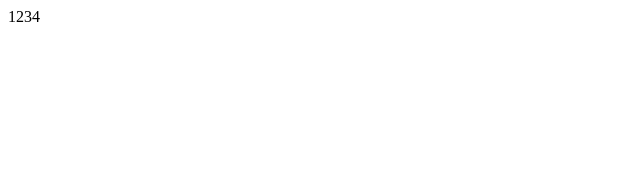
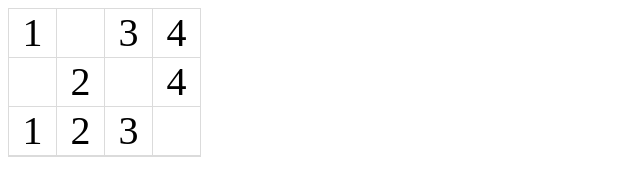
Before and after one commit to helenen/sudoku, a plain HTML site: page index.html in a window 1280 px wide. Shown: the whole page, without its empty margins (0-640 px from the left). Drawn offline with Linux system fonts and the light colour scheme.

Commit message:
grid sudoku

```diff
--- a/index.css
+++ b/index.css
@@ -1,12 +1,19 @@
-.container {
-  height: 100%;
-  width: 100%;
-  /* grid-template-columns: 100px 50px 100px;
-  grid-template-rows: 80px auto 80px;
-  grid-column-gap: 10px;
-  grid-row-gap: 15px; */
+table{
+  border: 1px solid #DBDBDB;
+  border-right: 0px;
 }
-.square {
-  display: flex;
-  flex-flow: row;
+tbody{
+  display: table-row-group;/* */
+  vertical-align: middle;
+  border-color: inherit;
 }
+td{
+  width: 47px;
+  height: 49px;
+  border-bottom: 1px solid #DBDBDB;
+  border-right: 1px solid #DBDBDB;
+  line-height: 30px;
+  font-size: 250%;
+  text-align: center;
+  vertical-align: middl
+}
--- a/index.html
+++ b/index.html
@@ -4,14 +4,28 @@
   </head>
   <link rel="stylesheet" type="text/css" href="index.css" />
   <body>
-    <div class="container">
-      <div class="square">
-        <div class="box">1</div>
-        <div class="box">2</div>
-        <div class="box">3</div>
-        <div class="box">4</div>
-      </div>
-    </div>
+    <table cellpadding="0" cellspacing="0">
+        <tbody>
+            <tr>
+              <td class="row">1</td>
+              <td class="row"></td>
+              <td class="row">3</td>
+              <td class="row">4</td>
+            </tr>
+            <tr>
+                <td class="row"></td>
+                <td class="row">2</td>
+                <td class="row"></td>
+                <td class="row">4</td>
+              </tr>
+              <tr>
+                  <td class="row">1</td>
+                  <td class="row">2</td>
+                  <td class="row">3</td>
+                  <td class="row"></td>
+                </tr>
+          </tbody>
+    </table>
   </body>
   <script src="index.js"></script>
 </html>
```
